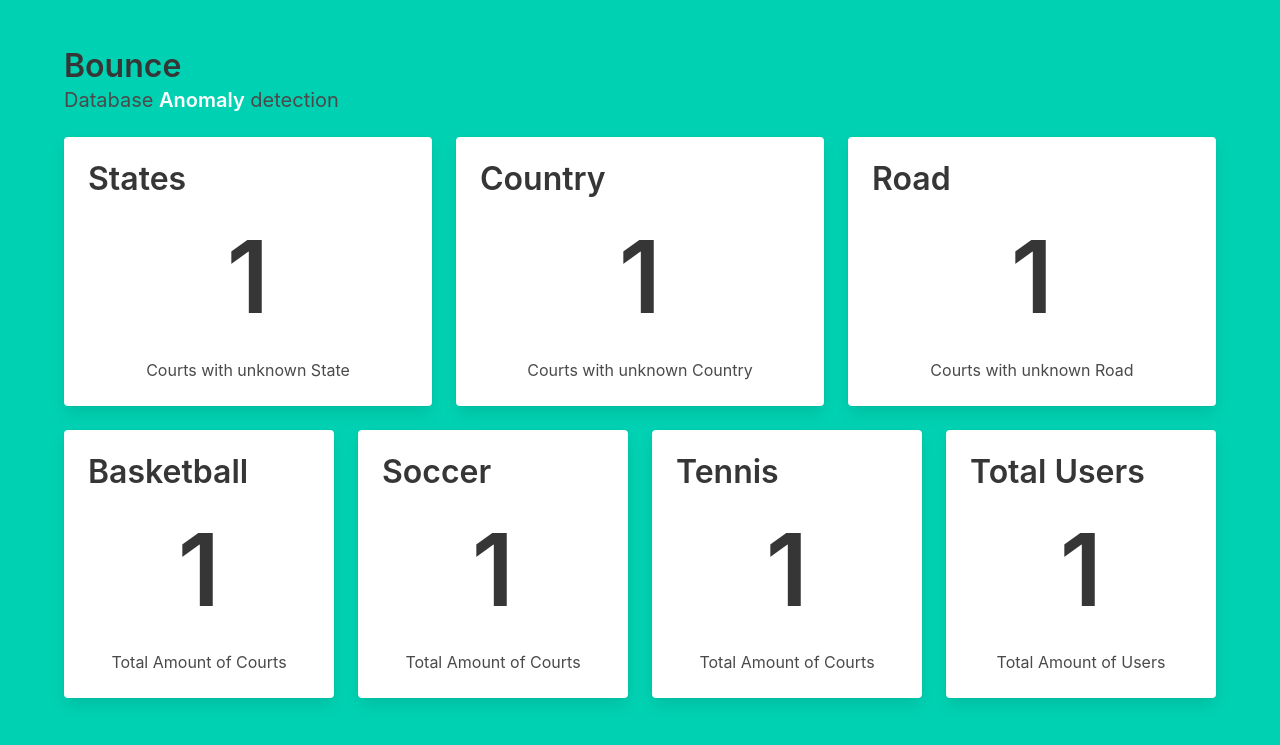
After one commit to cfahlgren1/Bounce, a Python web app: template courts/templates/anomaly/index.html in a window 1280 px wide. The commit adds this page. Shown: the top 745 px of the page. Run offline with Jinja, Linux system fonts and the light colour scheme; the template is opened without the code that fills it: most values are stand-ins (such as "Sample title", 1, 10 or a date in 2020); some libraries are stand-ins or nearby versions.

Commit message:
added anomaly page

```diff
--- /dev/null
+++ b/courts/templates/anomaly/index.html
@@ -0,0 +1,90 @@
+<!DOCTYPE html>
+<html class="has-background-primary">
+<head>
+    <meta charset="utf-8">
+    <meta name="viewport" content="width=device-width, initial-scale=1">
+    <title>Bounce Anomaly Detection</title>
+    <link rel="stylesheet" href="https://cdn.jsdelivr.net/npm/bulma@0.8.2/css/bulma.min.css">
+    <script defer src="https://use.fontawesome.com/releases/v5.3.1/js/all.js"></script>
+</head>
+<body>
+<section class="section">
+    <div class="container">
+        <h1 class="title">
+            Bounce
+        </h1>
+        <p class="subtitle">
+            Database <strong class = "has-text-white">Anomaly</strong> detection
+        </p>
+        <div class="columns">
+            <div class="column">
+                <div class="card">
+                    <div class="card-content">
+                        <h2 class="title">States</h2>
+                        <h1 class="title has-text-centered" style="font-size:100px;">{{ state_count }}</h1>
+                        <p class = "has-text-centered">Courts with unknown State</p>
+                    </div>
+                </div>
+            </div>
+            <div class="column">
+                <div class="card">
+                    <div class="card-content">
+                        <h2 class="title">Country</h2>
+                        <h1 class="title has-text-centered" style="font-size:100px;">{{ country_count }}</h1>
+                        <p class = "has-text-centered">Courts with unknown Country</p>
+                    </div>
+                </div>
+            </div>
+            <div class="column">
+                <div class="card">
+                    <div class="card-content">
+                        <h2 class="title">Road</h2>
+                        <h1 class="title has-text-centered" style="font-size:100px;">{{ road_count }}</h1>
+                        <p class = "has-text-centered">Courts with unknown Road</p>
+                    </div>
+                </div>
+            </div>
+        </div>
+        <div class="columns">
+            <div class="column">
+                <div class="card">
+                    <div class="card-content">
+                        <h2 class="title">Basketball</h2>
+                        <h1 class="title has-text-centered" style="font-size:100px;">{{ total_basketball }}</h1>
+                        <p class = "has-text-centered">Total Amount of Courts</p>
+                    </div>
+                </div>
+            </div>
+             <div class="column">
+                <div class="card">
+                    <div class="card-content">
+                        <h2 class="title">Soccer</h2>
+                        <h1 class="title has-text-centered" style="font-size:100px;">{{ total_soccer }}</h1>
+                        <p class = "has-text-centered">Total Amount of Courts</p>
+                    </div>
+                </div>
+            </div>
+             <div class="column">
+                <div class="card">
+                    <div class="card-content">
+                        <h2 class="title">Tennis</h2>
+                        <h1 class="title has-text-centered" style="font-size:100px;">{{ total_tennis }}</h1>
+                        <p class = "has-text-centered">Total Amount of Courts</p>
+                    </div>
+                </div>
+            </div>
+            <div class="column">
+                <div class="card">
+                    <div class="card-content">
+                        <h2 class="title">Total Users</h2>
+                        <h1 class="title has-text-centered" style="font-size:100px;">{{ users_count }}</h1>
+                        <p class = "has-text-centered">Total Amount of Users</p>
+                    </div>
+                </div>
+            </div>
+        </div>
+    </div>
+    </div>
+</section>
+</body>
+</html>
```
Also changed, not shown: courts/templates/home/index.html (+6 -9 lines), courts/views.py (+42 -12 lines).
